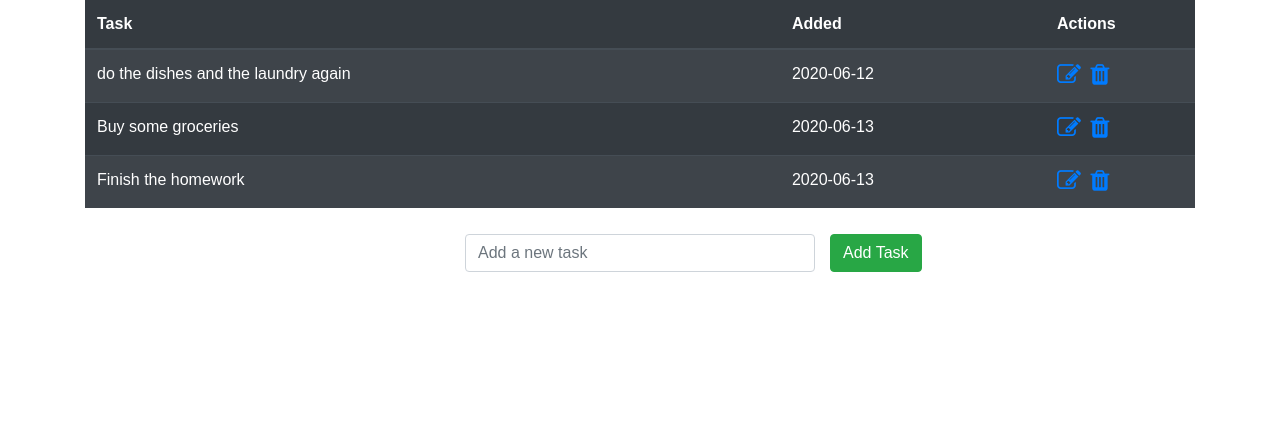
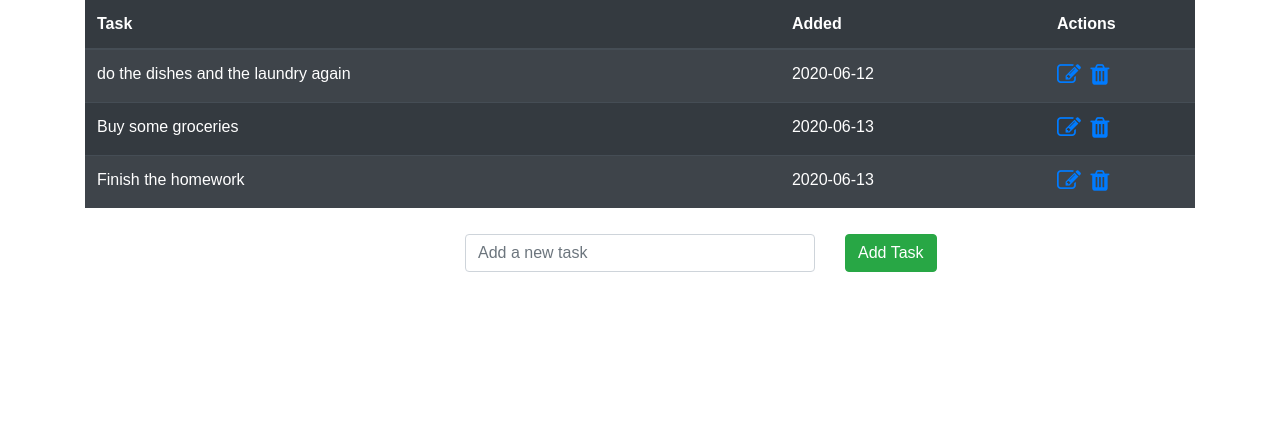
Before and after one commit to shiny13/flaskintroduction, a Flask app: page / in a window 1280 px wide. Shown: the part 57-481 px from the top of the page. Run offline with Flask 2, Linux system fonts and the light colour scheme; data comes from the database, SQL or seed files in the repository; some libraries are stand-ins or nearby versions.

Commit message:
Changed padding near the button

```diff
--- a/templates/index.html
+++ b/templates/index.html
@@ -42,7 +42,7 @@
             <div class="col-sm-4">
                 <input type="text" class="form-control" name="content" id="content" placeholder="Add a new task">
             </div>
-            <div class="col-sm-4" style="padding-left:0;">
+            <div class="col-sm-4">
                 <input type="submit" class="btn btn-success" value="Add Task" />
             </div>
         </div>
--- a/templates/update.html
+++ b/templates/update.html
@@ -14,7 +14,7 @@
                 <div class="col-sm-4">
                     <input type="text" class="form-control" name="content" id="content" value="{{task.content}}">
                 </div>
-                <div class="col-sm-4" style="padding-left:0;">
+                <div class="col-sm-4">
                     <input type="submit" class="btn btn-success" value="Update" />
                 </div>
             </div>
```
